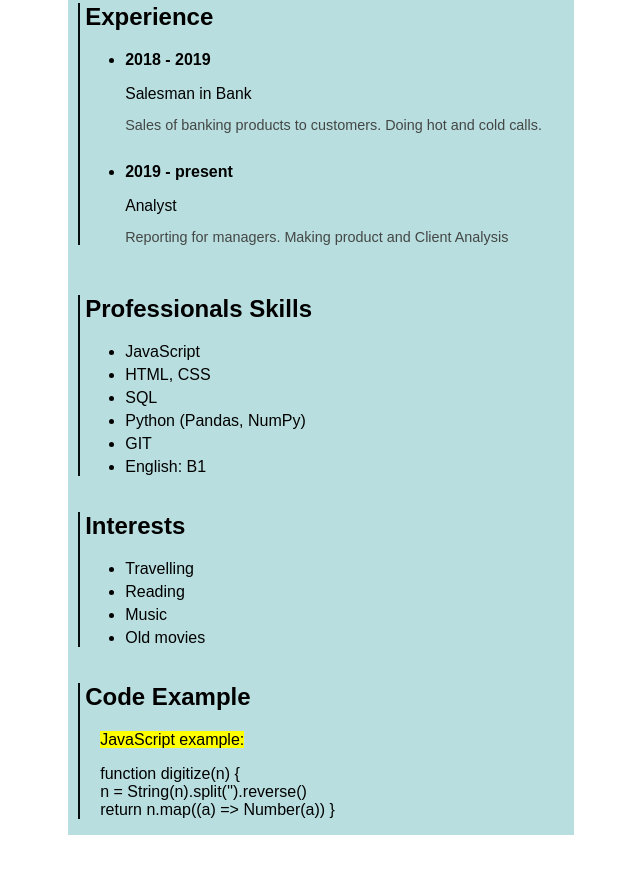
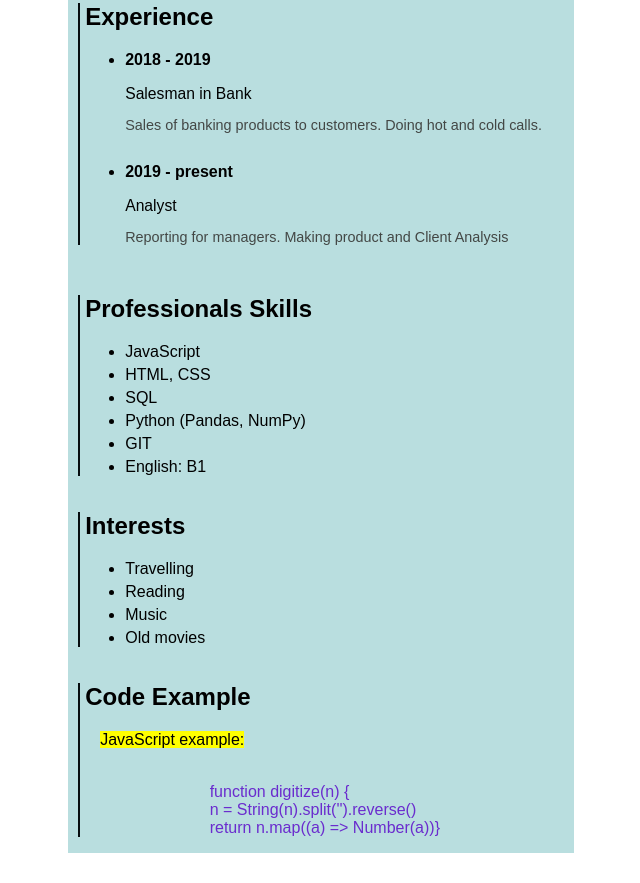
Before and after one commit to SaXaPhonist/rsschool-cv, a plain HTML site: page index.html in a window 1280 px wide. Shown: the part 510-1393 px from the top of the page, without its empty margins (319-959 px from the left). Drawn offline with Linux system fonts and the light colour scheme.

Commit message:
fix: change  code-tag

```diff
--- a/index.html
+++ b/index.html
@@ -133,17 +133,15 @@
                             </ul>
                     </div>
                 </section>
-
                 <section>
                     <div class="item">
                         <h2>Code Example</h2>
-                        <code><p><mark>JavaScript example:</mark>  </p>
-                            <p>function digitize(n) { <br>
-                            n = String(n).split('').reverse() <br>
-                            return n.map((a) => Number(a))
-                          }</p> </code>
+                        <p><mark>JavaScript example:</mark> </p>
+                        <pre> <code>
+                            function digitize(n) {
+                            n = String(n).split('').reverse()
+                            return n.map((a) => Number(a))}</code></pre>
                 </section>
-
             </div>
         </main>
 </div>
--- a/style.css
+++ b/style.css
@@ -78,9 +78,18 @@ header{
     margin-left:  2%;
 }
 
-code p {
+p mark {
     margin-left: 15px;
+    line-height: 5px;
 }
+
+pre,
+code {
+
+  color: #6a2cce;
+}
+
+
 
 .about3 {
     margin-bottom: 2%;
```
